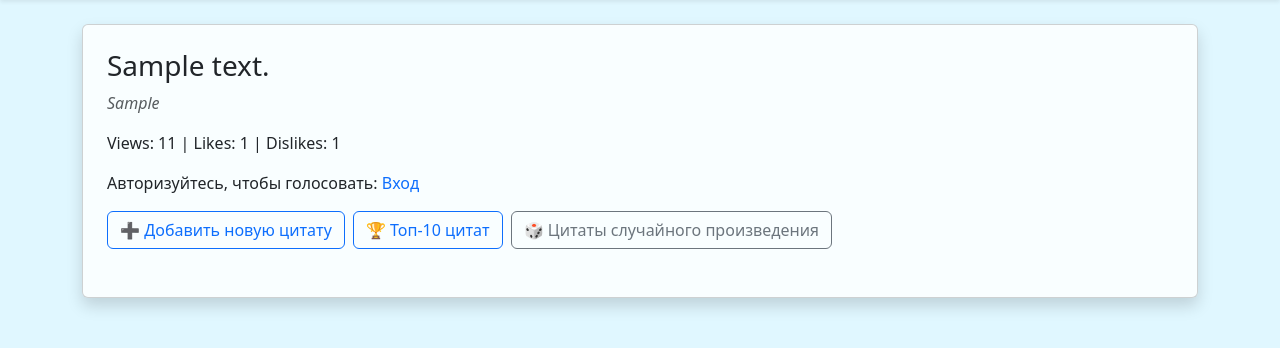
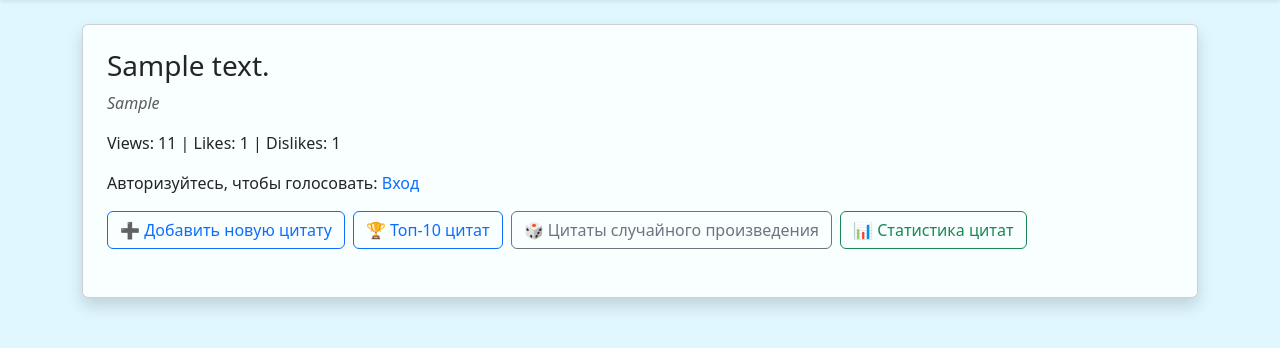
Before and after one commit to intCheit/quotes_project, a Django app: page / in a window 1280 px wide. Shown: the part 56-404 px from the top of the page. Run offline with Django 4.2, Linux system fonts and the light colour scheme; tables that the repository leaves empty hold one stand-in row (values such as "Sample post").

Commit message:
Добавлена кнопка Статистика цитат

```diff
--- a/quotes/templates/quotes/quote.html
+++ b/quotes/templates/quotes/quote.html
@@ -57,11 +57,19 @@
         {% endif %}
 
         <div class="d-flex flex-wrap mb-3">
-            <a href="{% url 'add_quote' %}" class="btn btn-outline-primary me-2 mb-2">➕ Добавить новую цитату</a>
-            <a href="{% url 'top_quotes' %}" class="btn btn-outline-primary me-2 mb-2">🏆 Топ-10 цитат</a>
-            <a href="{% url 'random_source_quotes' %}" class="btn btn-outline-secondary mb-2">🎲 Цитаты случайного произведения</a>
+            <a href="{% url 'add_quote' %}" class="btn btn-outline-primary me-2 mb-2">
+                ➕ Добавить новую цитату
+            </a>
+            <a href="{% url 'top_quotes' %}" class="btn btn-outline-primary me-2 mb-2">
+                🏆 Топ-10 цитат
+            </a>
+            <a href="{% url 'random_source_quotes' %}" class="btn btn-outline-secondary me-2 mb-2">
+                🎲 Цитаты случайного произведения
+            </a>
+            <a href="{% url 'dashboard' %}" class="btn btn-outline-success me-2 mb-2">
+                📊 Статистика цитат
+            </a>
         </div>
-
     {% else %}
         <p>Цитат пока нет!</p>
         <a href="{% url 'add_quote' %}" class="btn btn-outline-primary">➕ Добавить первую цитату</a>
```
